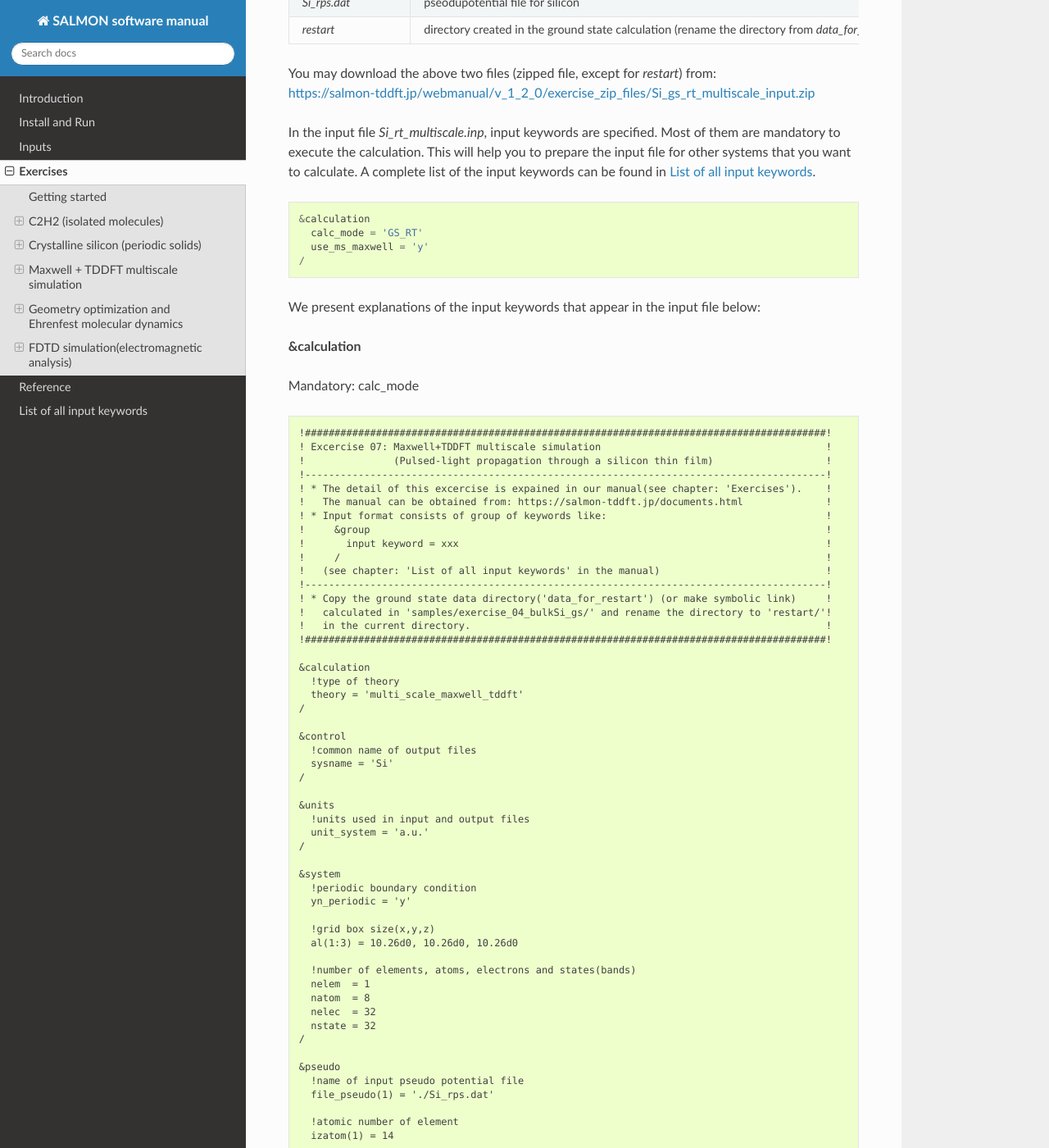
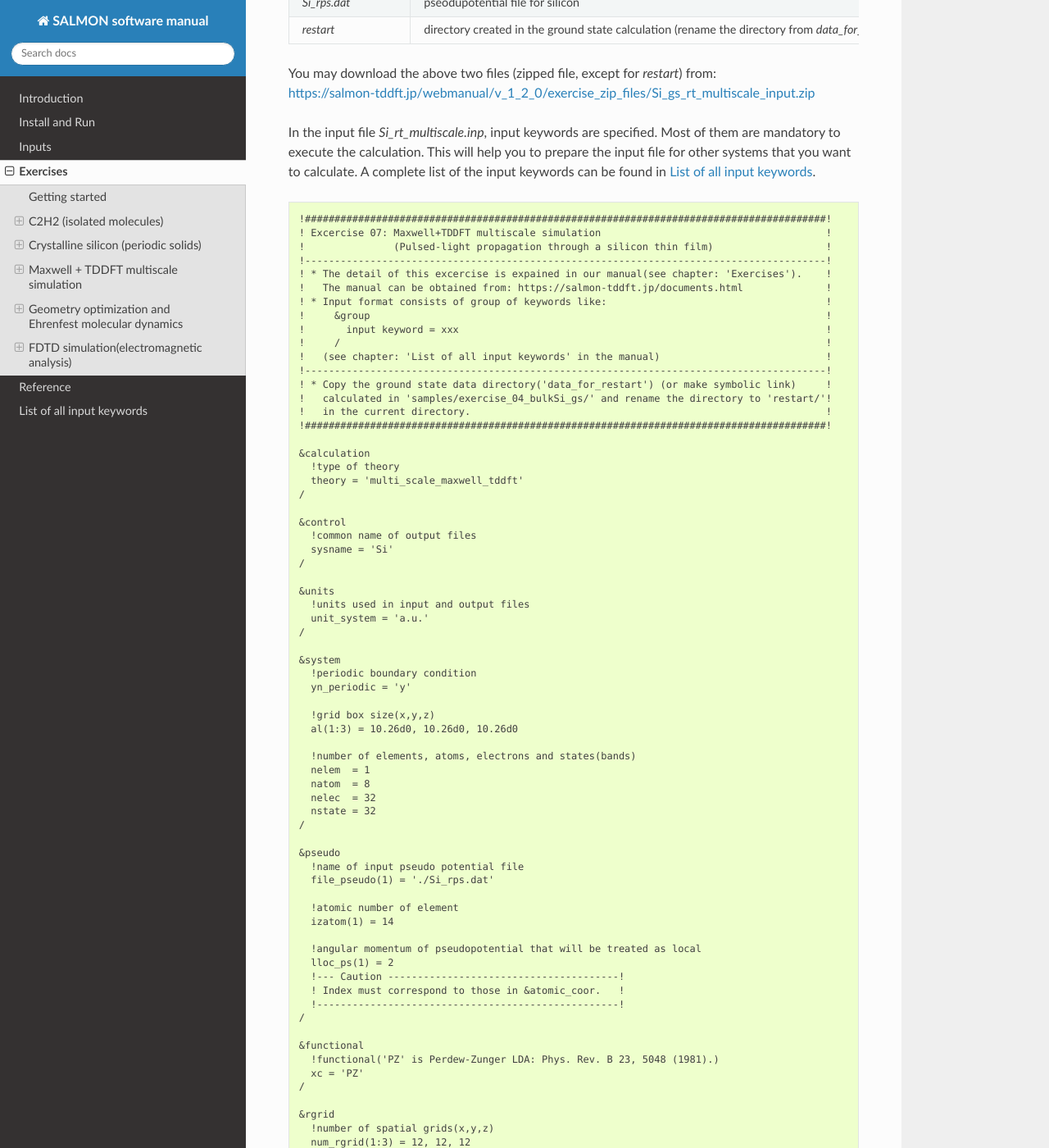
Before and after one commit to SALMON-TDDFT/SALMON-DOCS, a Sphinx documentation site: the page built from source/exercises.rst, in a window 1280 px wide and 1400 px high, scrolled down 48136 px. Shown: the whole window at 82% size. Built offline with Sphinx 7.4.7 and the Read the Docs theme 2.0.0, drawn with Linux system fonts in a browser that asks for light colours; formulas are drawn with MathJax 3; some of the changed text lies outside the part shown.

Commit message:
Update exercises.rst

```diff
--- a/source/exercises.rst
+++ b/source/exercises.rst
@@ -2734,21 +2734,6 @@
 
 ::
 
-   &calculation
-     calc_mode = 'GS_RT'
-     use_ms_maxwell = 'y'
-   /
-
-
-We present explanations of the input keywords that appear in the input file below:
-
-
-**&calculation**
-
-Mandatory: calc_mode
-
-::
-
     !########################################################################################!
     ! Excercise 07: Maxwell+TDDFT multiscale simulation                                      !
     !               (Pulsed-light propagation through a silicon thin film)                   !
@@ -2896,26 +2881,21 @@
       !--------------------------------------------------------------!
     /
 
-``calc_mode = 'GS_RT'`` indicates that the ground state (GS) and the
-real time (RT) calculations are carried out sequentially in the present
-job. ``use_ms_maxwell = 'y'`` indicates the multi-scale Maxwell - TDDFT
-calculation.
-See :any:`&calculation in Inputs <&calculation>` for detail.
-
-
-
-**&control**
-
-Mandatory: none
-
-::
-
-   &control
-     sysname = 'Si'
-   /
-
-'Si' defined by ``sysname = 'C2H2'`` will be used in the filenames of
-output files.
+We present explanations of the input keywords that appear in the input file below:
+
+**&calculation**
+
+Mandatory: theory
+
+::
+
+   &calculation
+     !type of theory
+     theory = 'multi_scale_maxwell_tddft'
+   /
+
+This indicates that the multi-scale Maxwell-TDDFT calculation
+is carried out in the present job. See :any:`&calculation in Inputs <&calculation>` for detail.
 
 **&system**
 
```
